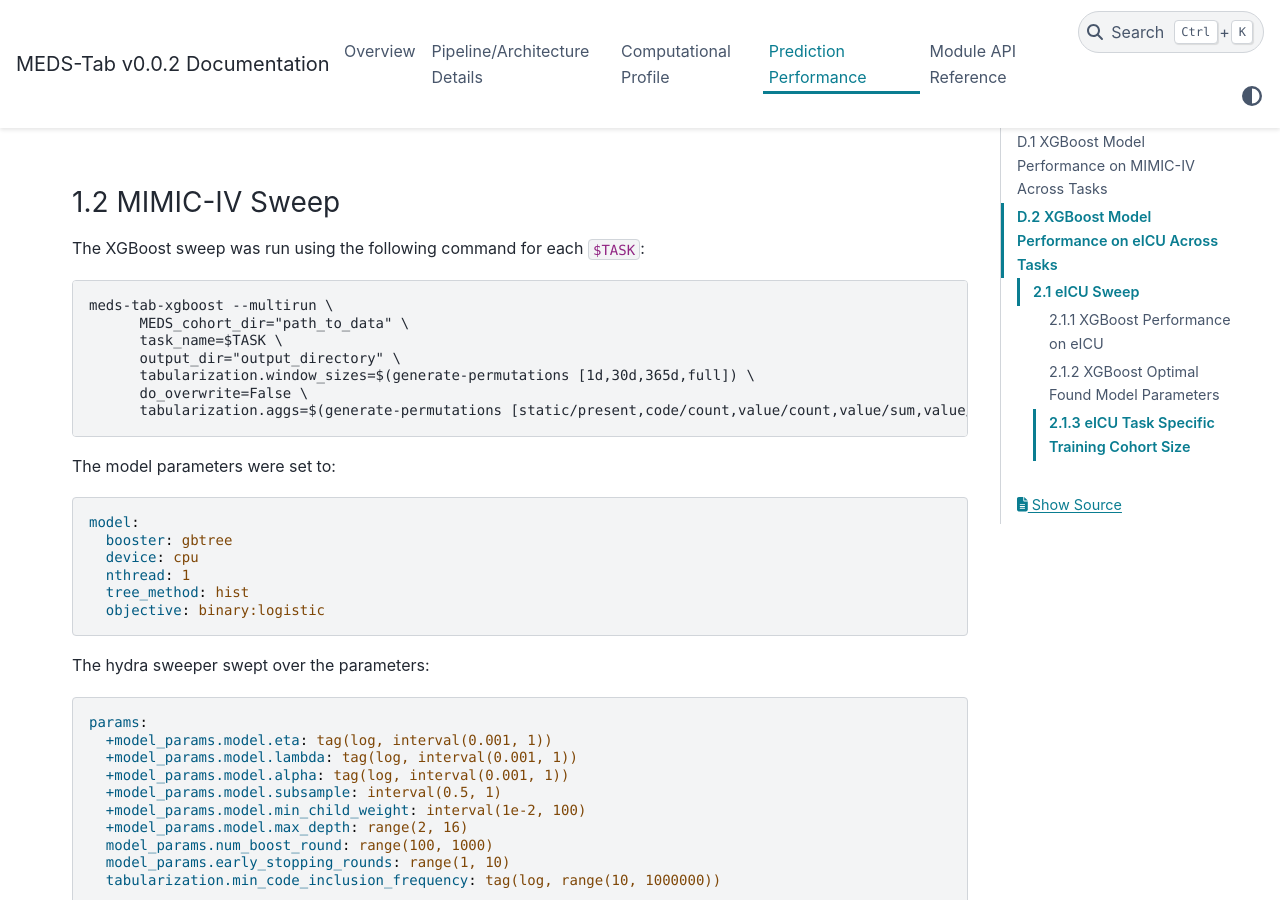
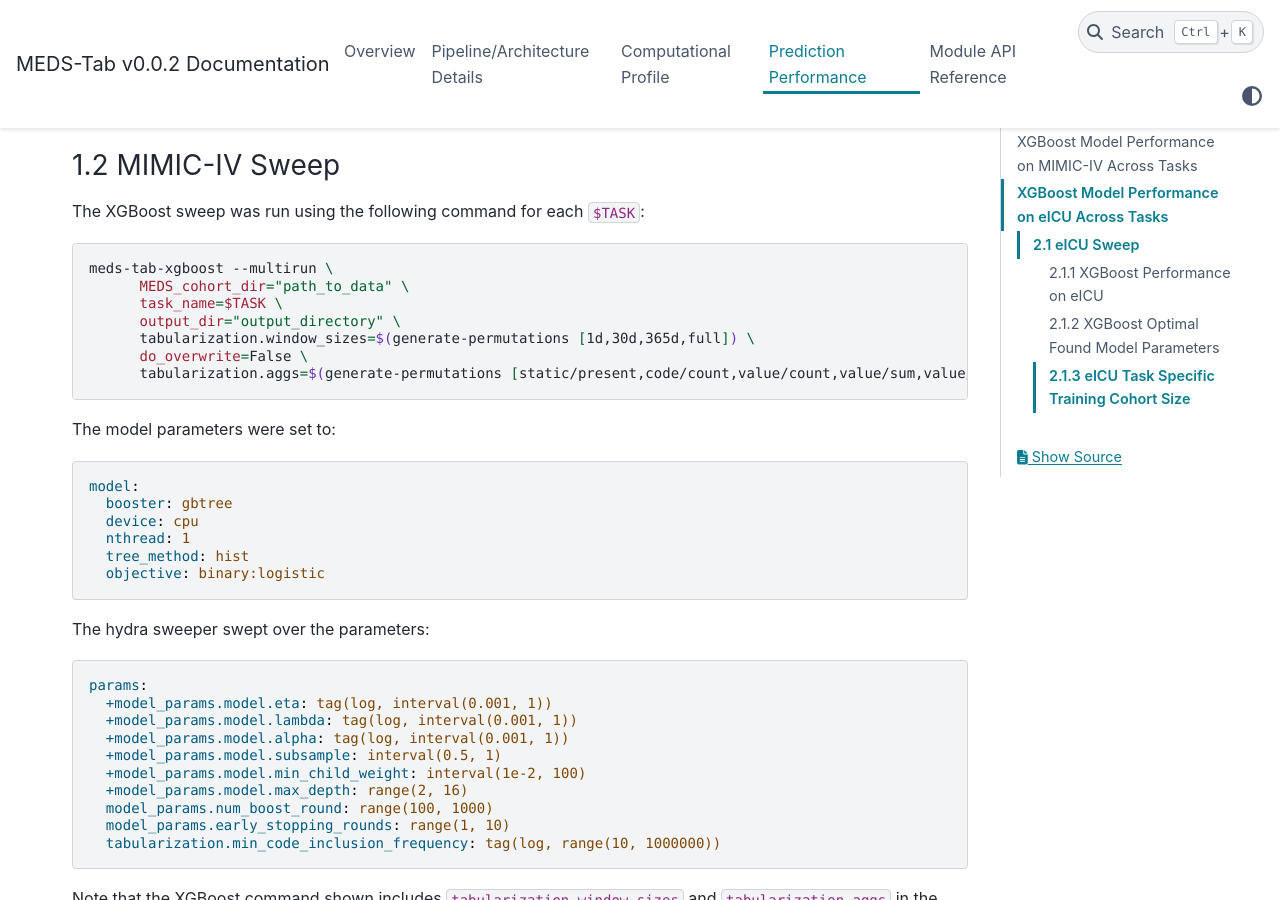
Before and after one commit to mmcdermott/MEDS_Tabular_AutoML, a Sphinx documentation site: the page built from docs/source/prediction.md, in a window 1280 px wide and 900 px high, scrolled down 2991 px. Built offline with Sphinx 7.4.7 and the PyData theme 0.15.4, drawn with Linux system fonts in a browser that asks for light colours; some of the changed text lies outside the part shown.

Commit message:
added missing language identifiers

````diff
--- a/docs/source/prediction.md
+++ b/docs/source/prediction.md
@@ -1,6 +1,6 @@
-# Appendix D. XGBoost
+# Prediction Performance
 
-## D.1 XGBoost Model Performance on MIMIC-IV Across Tasks
+## XGBoost Model Performance on MIMIC-IV Across Tasks
 
 Evaluating our tabularization approach for baseline models involved training XGBoost across a spectrum of binary clinical prediction tasks using data from the MIMIC-IV database. These tasks encompassed diverse outcomes such as mortality predictions over different intervals, readmission predictions, and lengths of stay (LOS) in both ICU and hospital settings.
 
@@ -12,7 +12,7 @@
 
 A single XGBoost run was completed to profile time and memory usage. This was done for each `$TASK` using the following command:
 
-```
+```bash
 meds-tab-xgboost
       MEDS_cohort_dir="path_to_data" \
       task_name=$TASK \
@@ -82,7 +82,7 @@
 
 The XGBoost sweep was run using the following command for each `$TASK`:
 
-```
+```bash
 meds-tab-xgboost --multirun \
       MEDS_cohort_dir="path_to_data" \
       task_name=$TASK \
@@ -158,7 +158,7 @@
 | LOS in Hospital > 3 days        | Admission + 24 hr | 0.008389745342 | 0.06656965098  | 0.2553069741  | 0.9886841026 | 89.89987526          | 526                       | 5                     | 14             |
 | LOS in Hospital > 3 days        | Admission + 48 hr | 0.00121145622  | 0.03018152667  | 0.02812771908 | 0.9671829656 | 8.657613623          | 538                       | 8                     | 7              |
 
-## D.2 XGBoost Model Performance on eICU Across Tasks
+## XGBoost Model Performance on eICU Across Tasks
 
 ### 2.1 eICU Sweep
 
````
Also changed, not shown: docs/source/implementation.md (+6 -6 lines).
